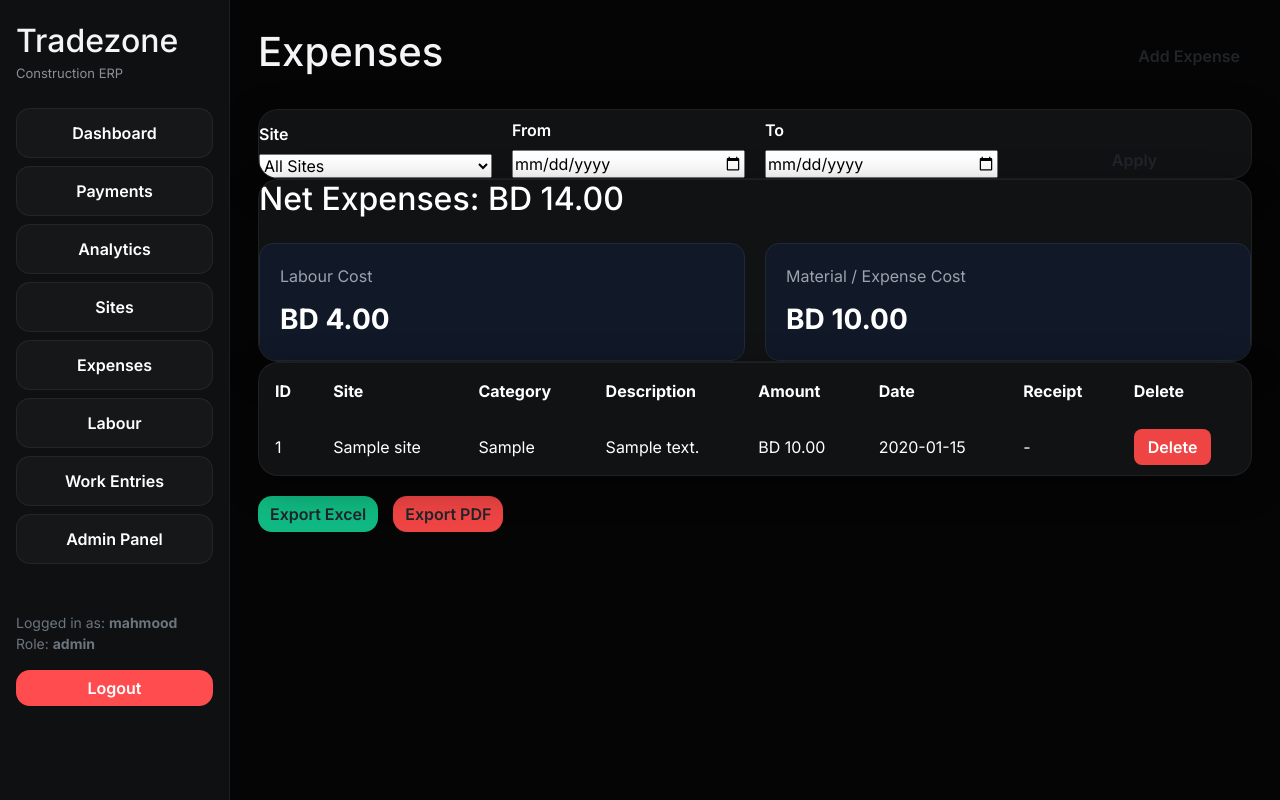
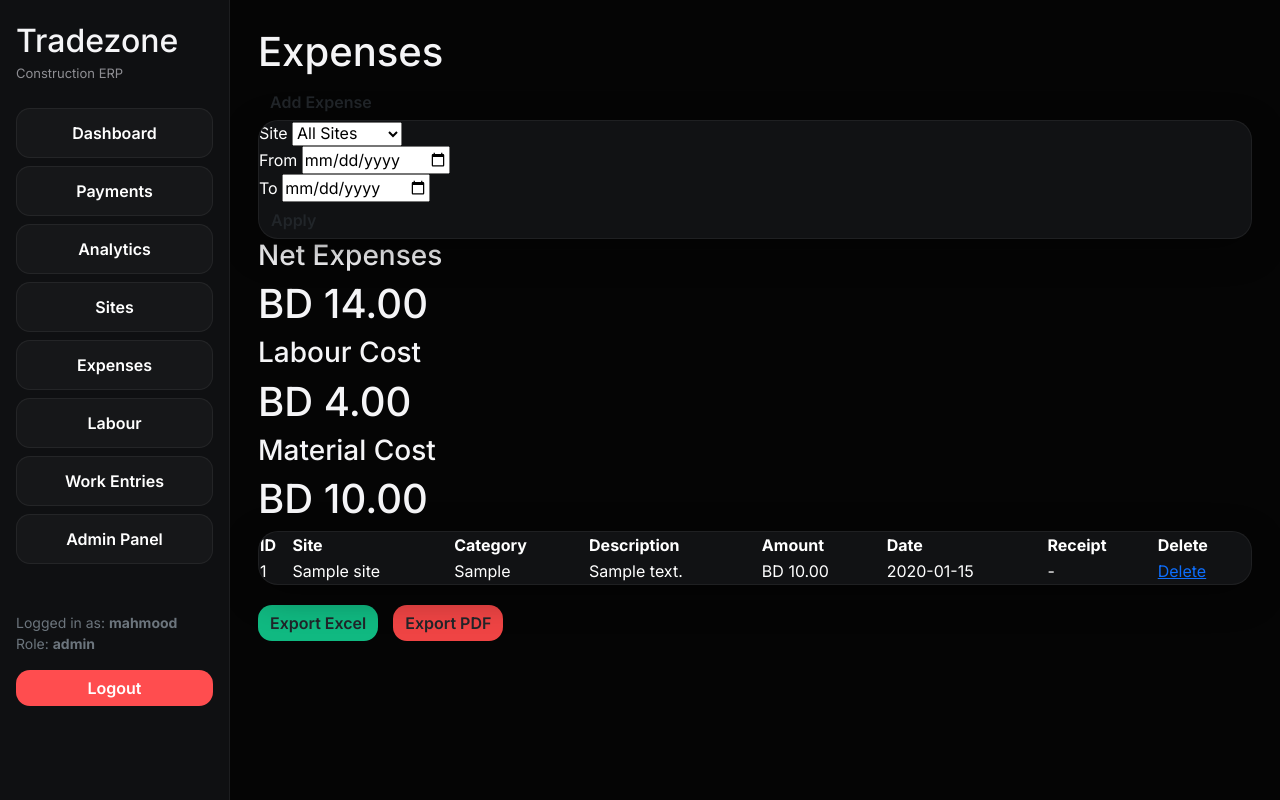
Before and after one commit to mahinrx7/tradezone-erp-v2, a Flask app: page /expenses in a window 1280 px wide. Run offline with Flask 3, Linux system fonts and the light colour scheme; a user stored in the database is signed in; tables that the repository leaves empty hold one stand-in row (values such as "Sample post").

Commit message:
Fixed expenses final

```diff
--- a/app/routes/expenses.py
+++ b/app/routes/expenses.py
@@ -1,6 +1,6 @@
 from flask import Blueprint, render_template, request, redirect, send_file
 from flask_login import login_required
-from app.models import db, Expense, Site, Labour
+from app.models import db, Expense, Site, WorkEntry, Labour
 from datetime import datetime
 import pandas as pd
 from reportlab.platypus import SimpleDocTemplate, Table
@@ -35,12 +35,12 @@ def view_expenses():
 
     expenses_data = query.order_by(Expense.id.desc()).all()
 
-    labour_query = Labour.query
+    work_query = WorkEntry.query
 
     if site_id and site_id != "all":
-        labour_query = labour_query.filter_by(site_id=site_id)
+        work_query = work_query.filter_by(site_id=site_id)
 
-    labour_data = labour_query.all()
+    work_entries = work_query.all()
 
     total_expense = sum(
         float(expense.amount or 0)
@@ -48,8 +48,10 @@ def view_expenses():
     )
 
     labour_total = sum(
-        float(worker.hourly_rate or 0)
-        for worker in labour_data
+        float(entry.hours or 0) *
+        float(entry.labour.hourly_rate or 0)
+        for entry in work_entries
+        if entry.labour
     )
 
     net_total = total_expense + labour_total
@@ -142,7 +144,7 @@ def export_expenses_excel():
             "Category": expense.category,
             "Description": expense.description,
             "Amount": expense.amount,
-            "Date": expense.date
+            "Date": str(expense.date)
         })
 
     df = pd.DataFrame(data)
@@ -190,9 +192,7 @@ def export_expenses_pdf():
 
     table = Table(data)
 
-    elements = [table]
-
-    pdf.build(elements)
+    pdf.build([table])
 
     return send_file(
         file_path,
--- a/app/templates/expenses.html
+++ b/app/templates/expenses.html
@@ -15,7 +15,7 @@
 
 <div class="card">
 
-    <form method="GET" action="/expenses" class="filter-form">
+    <form method="GET" action="/expenses" class="top-form">
 
         <div class="form-group">
 
@@ -56,53 +56,46 @@
         </div>
 
 
-        <div class="form-group">
-
-            <label>&nbsp;</label>
-
-            <button type="submit" class="btn">
-                Apply
-            </button>
-
-        </div>
+        <button type="submit" class="btn">
+            Apply
+        </button>
 
     </form>
 
 </div>
 
 
-<div class="card total-card">
+<div class="stats-grid">
 
-    <h2>
-        Net Expenses: BD {{ "%.2f"|format(net_total) }}
-    </h2>
+    <div class="stat-card">
 
-    <div class="totals-grid">
+        <h3>Net Expenses</h3>
 
-        <div class="total-box">
+        <h1>
+            BD {{ "%.2f"|format(net_total) }}
+        </h1>
 
-            <span class="total-label">
-                Labour Cost
-            </span>
-
-            <span class="total-value">
-                BD {{ "%.2f"|format(labour_total) }}
-            </span>
-
-        </div>
+    </div>
 
 
-        <div class="total-box">
+    <div class="stat-card">
 
-            <span class="total-label">
-                Material / Expense Cost
-            </span>
+        <h3>Labour Cost</h3>
 
-            <span class="total-value">
-                BD {{ "%.2f"|format(total_expense) }}
-            </span>
+        <h1>
+            BD {{ "%.2f"|format(labour_total) }}
+        </h1>
 
-        </div>
+    </div>
+
+
+    <div class="stat-card">
+
+        <h3>Material Cost</h3>
+
+        <h1>
+            BD {{ "%.2f"|format(total_expense) }}
+        </h1>
 
     </div>
 
@@ -202,11 +195,12 @@
 </div>
 
 
-<div class="export-buttons">
+<div style="display:flex; gap:15px; margin-top:20px;">
 
     <a
         href="/export_expenses_excel"
-        class="btn export-green"
+        class="btn"
+        style="background:#10b981;"
     >
         Export Excel
     </a>
@@ -214,119 +208,12 @@
 
     <a
         href="/export_expenses_pdf"
-        class="btn export-red"
+        class="btn"
+        style="background:#ef4444;"
     >
         Export PDF
     </a>
 
 </div>
 
-
-<style>
-
-.page-header{
-    display:flex;
-    justify-content:space-between;
-    align-items:center;
-    margin-bottom:25px;
-}
-
-.filter-form{
-    display:grid;
-    grid-template-columns:repeat(4,1fr);
-    gap:20px;
-    align-items:end;
-}
-
-.form-group{
-    display:flex;
-    flex-direction:column;
-}
-
-.form-group label{
-    margin-bottom:8px;
-    font-weight:600;
-    color:#ffffff;
-}
-
-.total-card h2{
-    margin-bottom:25px;
-}
-
-.totals-grid{
-    display:grid;
-    grid-template-columns:1fr 1fr;
-    gap:20px;
-}
-
-.total-box{
-    background:#111827;
-    border:1px solid #1f2937;
-    border-radius:14px;
-    padding:20px;
-}
-
-.total-label{
-    display:block;
-    color:#9ca3af;
-    margin-bottom:10px;
-}
-
-.total-value{
-    font-size:28px;
-    font-weight:700;
-    color:white;
-}
-
-.export-buttons{
-    display:flex;
-    gap:15px;
-    margin-top:20px;
-}
-
-.export-green{
-    background:#10b981;
-}
-
-.export-red{
-    background:#ef4444;
-}
-
-table{
-    width:100%;
-    border-collapse:collapse;
-}
-
-th, td{
-    padding:16px;
-    text-align:left;
-}
-
-.delete-btn{
-    background:#ef4444;
-    color:white;
-    padding:8px 14px;
-    border-radius:8px;
-    text-decoration:none;
-    font-weight:600;
-}
-
-.delete-btn:hover{
-    opacity:0.9;
-}
-
-@media(max-width:1000px){
-
-    .filter-form{
-        grid-template-columns:1fr;
-    }
-
-    .totals-grid{
-        grid-template-columns:1fr;
-    }
-
-}
-
-</style>
-
 {% endblock %}
```
